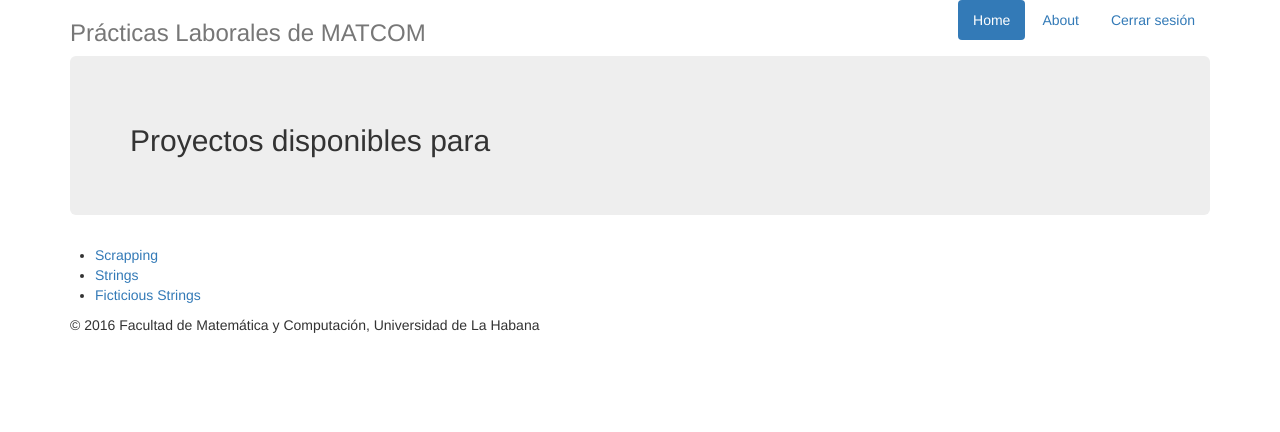
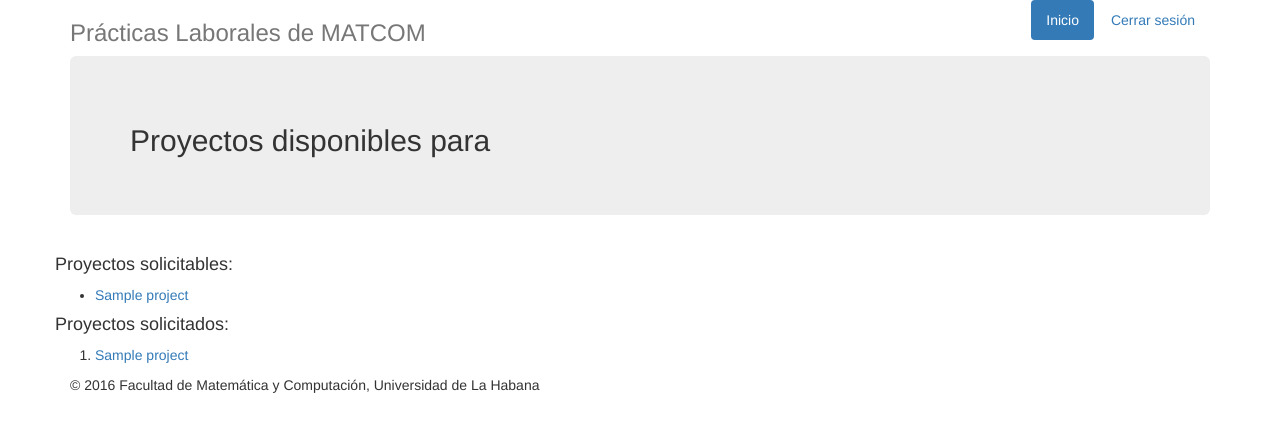
Before and after one commit to ealmuina/DB_Practicas_MATCOM, a Django app: template templates/practicas/available_projects.html in a window 1280 px wide. Shown: the top 432 px of the page. Run offline with Django 3.2, Linux system fonts and the light colour scheme; data comes from the database, SQL or seed files in the repository; both versions use the stored data as it was after the commit; tables that the repository leaves empty hold one stand-in row (values such as "Sample post"); the template is opened without the code that fills it: values that come from a table or form of the project are taken from there, most other values are stand-ins (such as "Sample title", 1, 10 or a date in 2020); parts of the project's set-up code (start-up, migrations or seed data) failed here and were passed over; some libraries are stand-ins or nearby versions.

Commit message:
Separated available and selected projects for students.

```diff
--- a/templates/base.html
+++ b/templates/base.html
@@ -35,8 +35,8 @@
         <div class="header clearfix">
             <nav>
                 <ul class="nav nav-pills pull-right">
-                    <li role="presentation" class="active"><a href="{% url 'index' %}">Home</a></li>
-                    <li role="presentation"><a href="#">About</a></li>
+                    <li role="presentation" class="active"><a href="{% url 'index' %}">Inicio</a></li>
+                    {#                    <li role="presentation"><a href="#">About</a></li>#}
                     <li role="presentation"><a href="{% url 'auth_logout' %}?next=/index/">Cerrar sesión</a></li>
                 </ul>
             </nav>
--- a/templates/practicas/available_projects.html
+++ b/templates/practicas/available_projects.html
@@ -9,17 +9,28 @@
 {% endblock %}
 
 {% block content %}
-    {% if projects %}
-
+    {% if available_projects %}
+        <p>
+        <h4>Proyectos solicitables:</h4>
         <ul>
-            {% for project in projects %}
-                {#TODO: Ponerle un icono a los que ya se solicitaron. Preferiblemente con la puntuacion que se les dio.#}
+            {% for project in available_projects %}
                 <li><a href="{% url 'project-detail' project.slug %}">{{ project.name }}</a></li>
             {% endfor %}
         </ul>
+        </p>
     {% else %}
-        No hay proyectos disponibles para usted en este momento.
+        No existen proyectos solicitables para usted en este momento.
+    {% endif %}
+
+    {% if requested_projects %}
+        <p>
+        <h4>Proyectos solicitados:</h4>
+        <ol>
+            {% for req in requested_projects %}
+                <li value="{{ req.priority }}"><a
+                        href="{% url 'project-detail' req.project.slug %}">{{ req.project.name }}</a></li>
+            {% endfor %}
+        </ol>
+        </p>
     {% endif %}
 {% endblock %}
-
-{#TODO: Añadir requerimientos al proyecto#}
--- a/templates/practicas/project_detail.html
+++ b/templates/practicas/project_detail.html
@@ -20,4 +20,5 @@
     {% else %}
         Su solicitud ha sido validada por el tutor del proyecto. Por favor, comuníquese con este si desea cancelarla.
     {% endif %}
+    <a class="btn btn-default" href="{% url 'available_projects' %}" role="button">Volver al listado</a>
 {% endblock %}
```
Also changed, not shown: practicas/views.py (+11 -4 lines), db.sqlite3.
